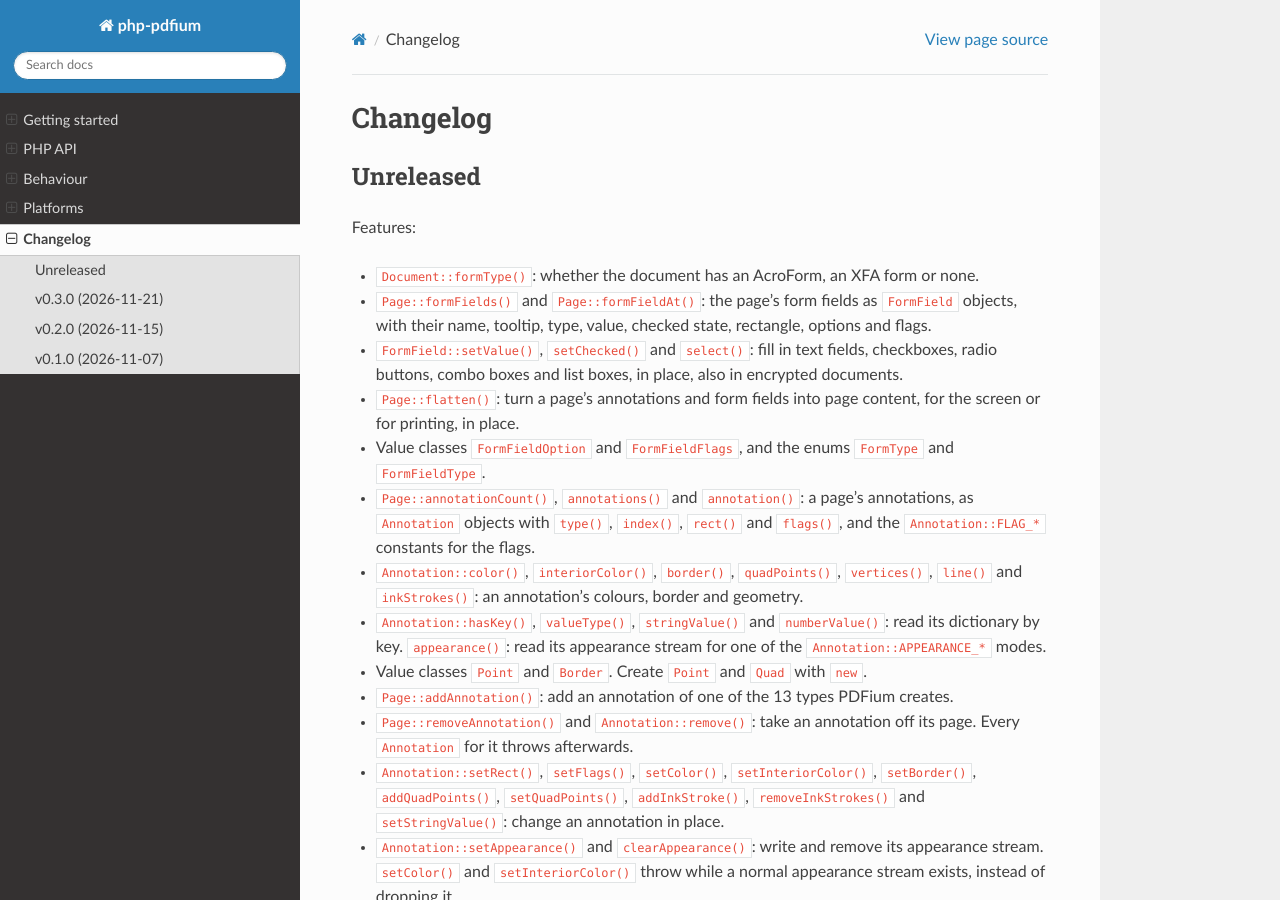
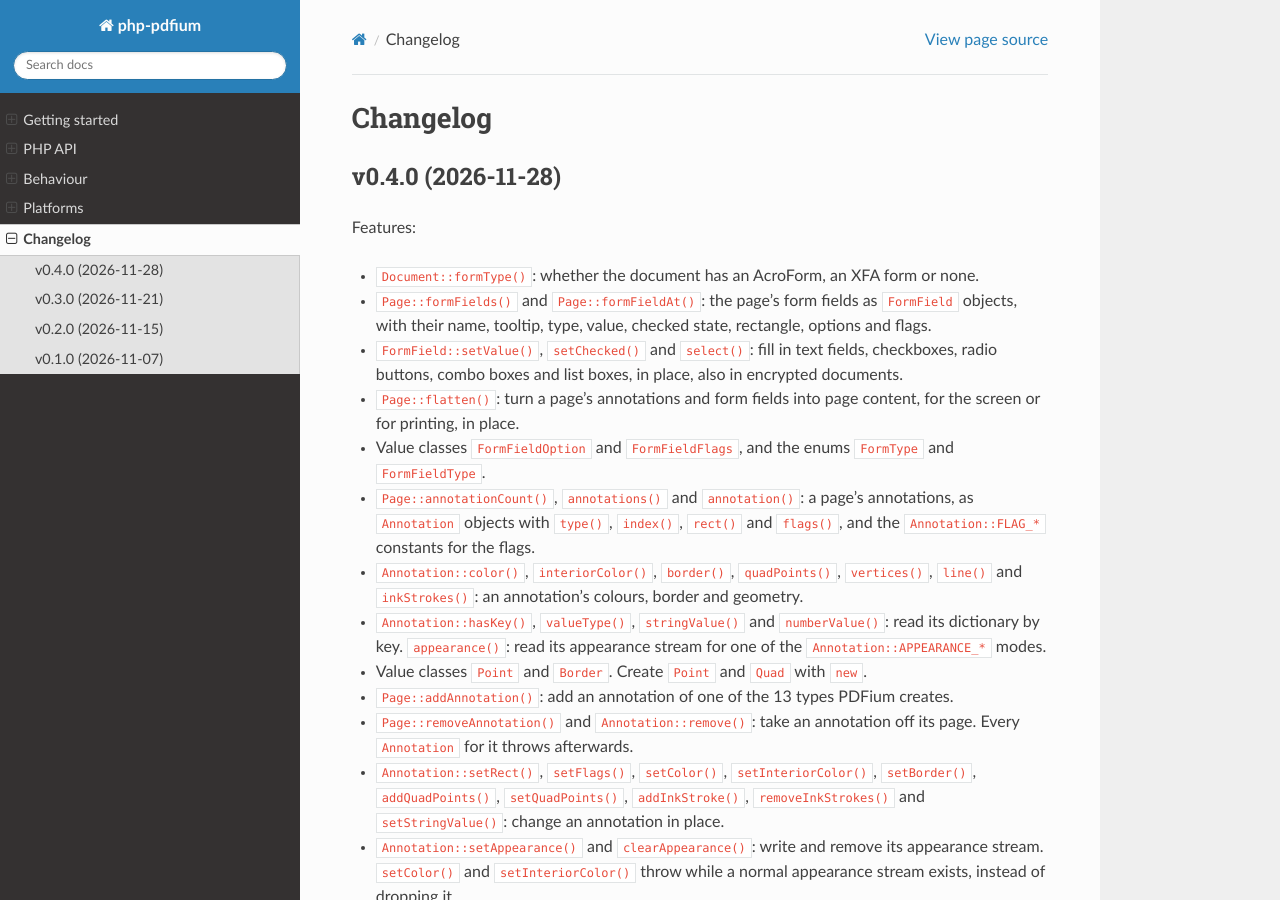
Before and after one commit to chaikivskyi/php-pdfium, a Sphinx documentation site: the page built from docs/changelog.rst, in a window 1280 px wide and 900 px high. Built offline with Sphinx 7.4.7 and the Read the Docs theme 3.1.0, drawn with Linux system fonts in a browser that asks for light colours.

Commit message:
release: 0.4.0

```diff
--- a/docs/changelog.rst
+++ b/docs/changelog.rst
@@ -1,8 +1,8 @@
 Changelog
 =========
 
-Unreleased
-----------
+v0.4.0 (2026-11-28)
+-------------------
 
 Features:
 
```
Also changed, not shown: 1 other file.
